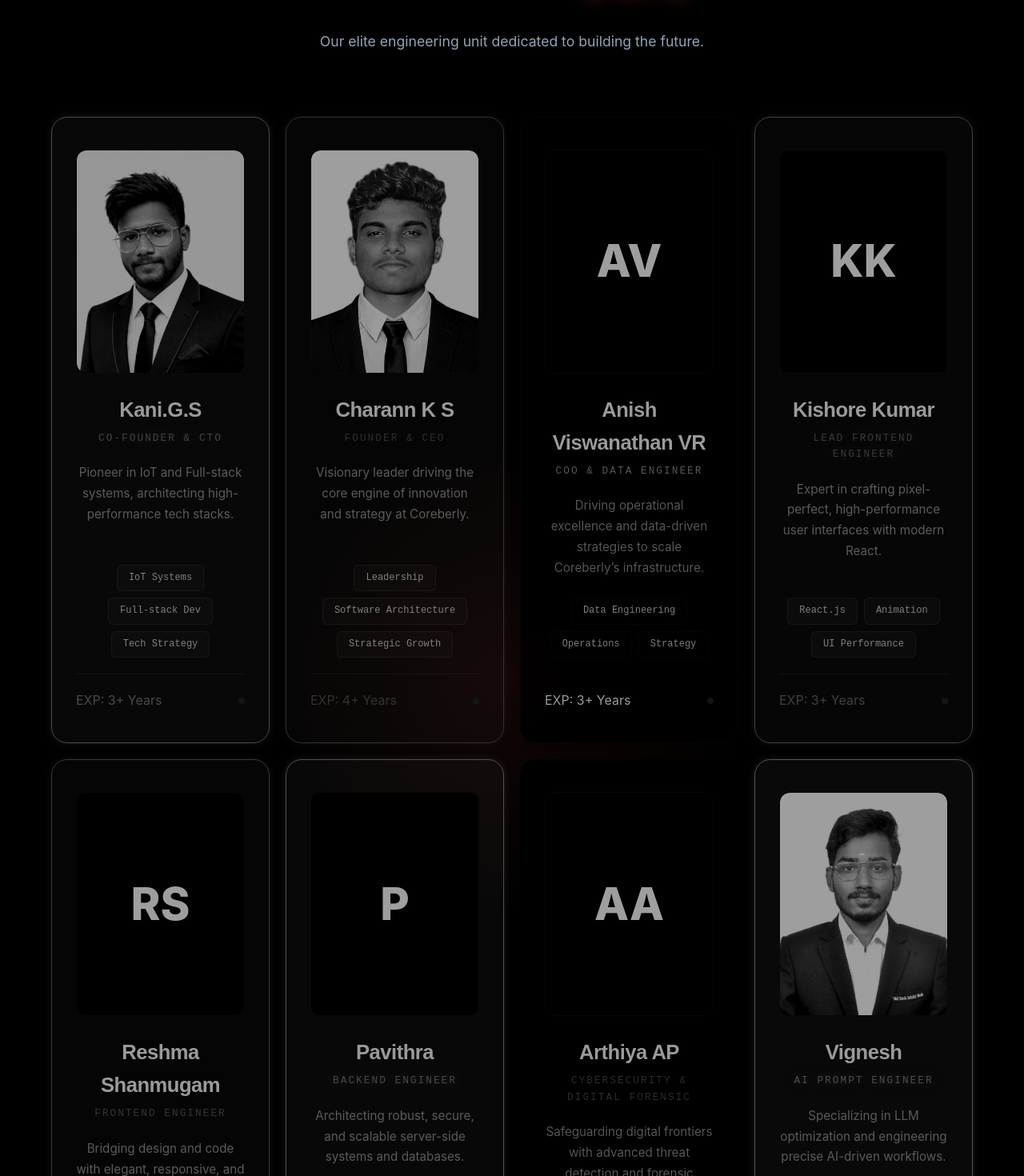
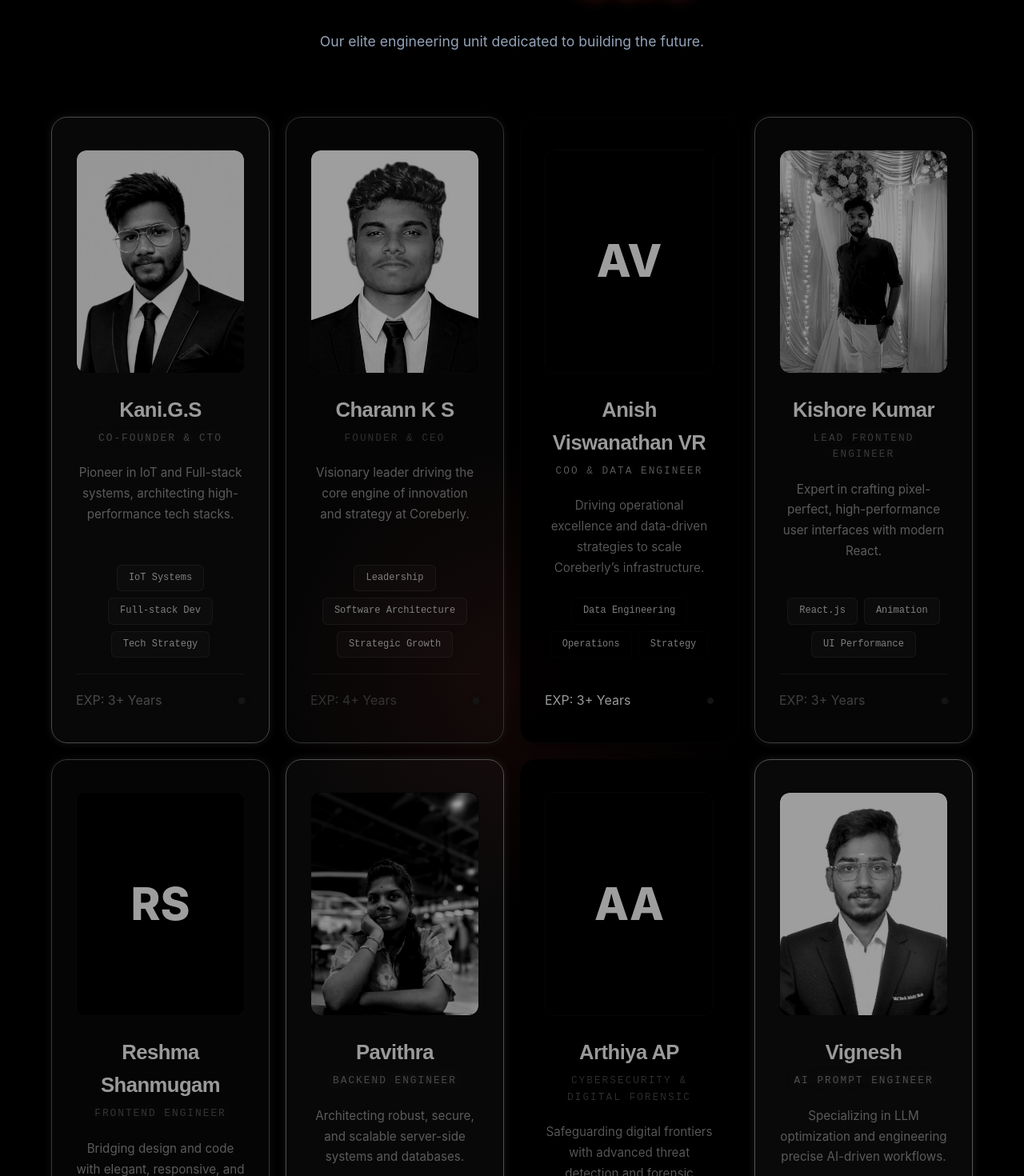
Before and after one commit to GSKANI/coreberly, a React (Create React App) app: page / in a window 1280 px wide. Shown: the part 9296-10766 px from the top of the page at 80% size. Built offline with nearby package versions, Linux system fonts and the light colour scheme.

Commit message:
profile pic kishore and pavi

```diff
--- a/src/components/Team.js
+++ b/src/components/Team.js
@@ -41,6 +41,7 @@ const team = [
     title: 'Lead Frontend Engineer',
     bio: 'Expert in crafting pixel-perfect, high-performance user interfaces with modern React.',
     initials: 'KK',
+    image: '/images/kishore.jpg',
     expertise: ['React.js', 'Animation', 'UI Performance'],
     experience: '3+ Years',
     color: 'neon-blue'
@@ -61,6 +62,7 @@ const team = [
     title: 'Backend Engineer',
     bio: 'Architecting robust, secure, and scalable server-side systems and databases.',
     initials: 'P',
+    image: '/images/pavithra.jpg',
     expertise: ['Node.js', 'PostgreSQL', 'Cloud Infrastructure'],
     experience: '2+ Years',
     color: 'neon-cyan'
```
Also changed, not shown: public/images/kishore.jpg (added), public/images/pavithra.jpg (added).
